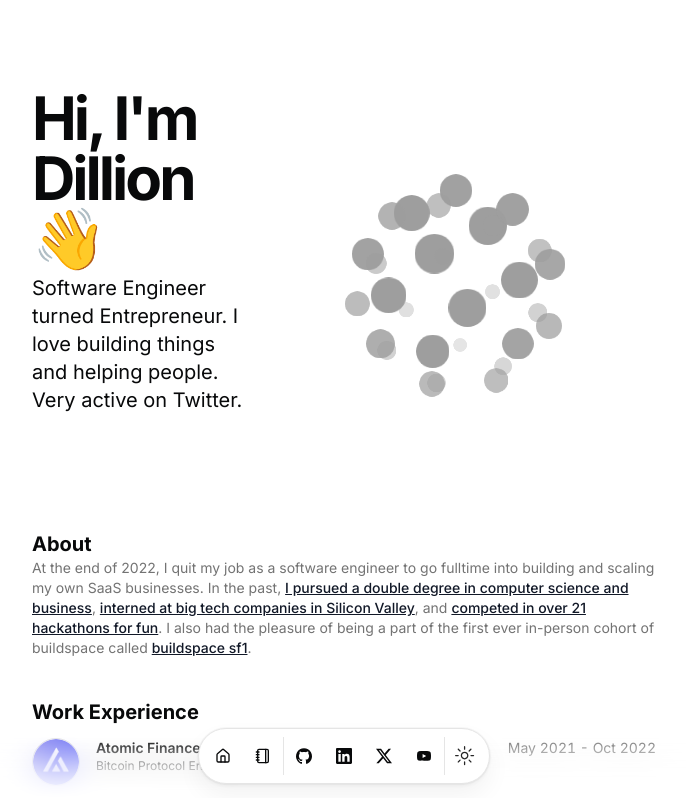
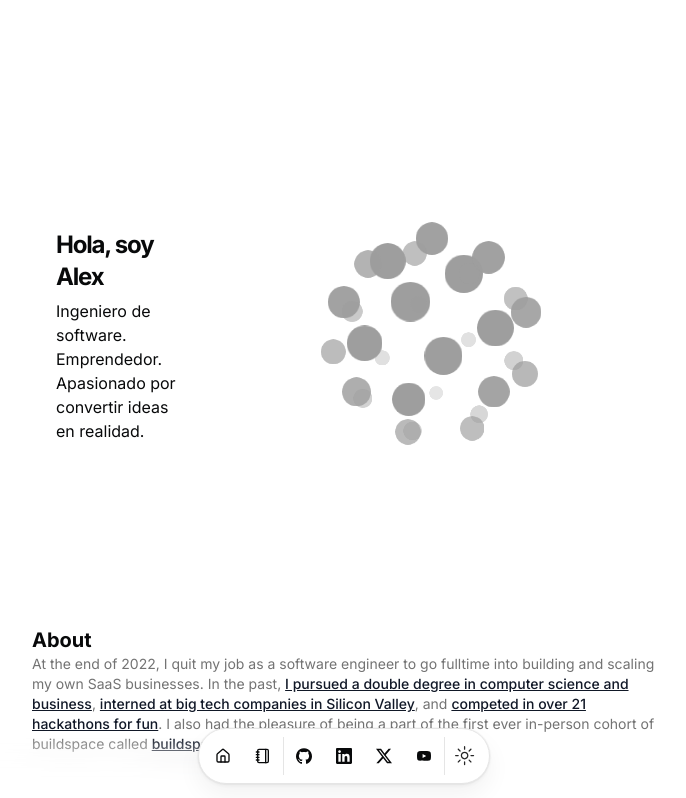
Before and after one commit to Alexod24/portfolio, a Next.js app: page / in a window 1280 px wide. Shown: the top 798 px of the page, without its empty margins (296-982 px from the left). Built offline with nearby package versions, Linux system fonts and the light colour scheme.

Commit message:
Correccion del head

```diff
--- a/src/app/page.tsx
+++ b/src/app/page.tsx
@@ -17,17 +17,17 @@ export default function Page() {
   return (
     <main className="flex flex-col min-h-[100dvh] space-y-10">
       <section id="hero">
-        <div className="mx-auto w-full max-w-2xl space-y-8">
-          <div className="gap-2 flex justify-between">
+        <div className="mx-auto w-full max-w-5xl px-6 py-12">
+          <div className="flex flex-col md:flex-row items-center justify-between gap-12">
             <div className="flex-col flex flex-1 space-y-1.5">
               <BlurFadeText
                 delay={BLUR_FADE_DELAY}
-                className="text-3xl font-bold tracking-tighter sm:text-5xl xl:text-6xl/none"
+                className="text-3xl font-bold tracking-tighter sm:text-2xl xl:text-1xl/none"
                 yOffset={8}
-                text={`Hi, I'm ${DATA.name.split(" ")[0]} 👋`}
+                text={`Hola, soy ${DATA.name.split(" ")[0]}`}
               />
               <BlurFadeText
-                className="max-w-[600px] md:text-xl"
+                className="max-w-[600px] md:text-1xl"
                 delay={BLUR_FADE_DELAY}
                 text={DATA.description}
               />
--- a/src/components/IconCloudDemo.tsx
+++ b/src/components/IconCloudDemo.tsx
@@ -36,7 +36,7 @@ export function IconCloudDemo() {
     (slug) => `https://cdn.simpleicons.org/${slug}/${slug}`
   )
   return (
-    <div className="relative flex size-full items-center justify-center overflow-hidden">
+    <div className="relative flex  items-center justify-center overflow-hidden">
       <IconCloud images={images} />
     </div>
   )
--- a/src/data/resume.tsx
+++ b/src/data/resume.tsx
@@ -2,13 +2,13 @@ import { Icons } from "@/components/icons";
 import { HomeIcon, NotebookIcon } from "lucide-react";
 
 export const DATA = {
-  name: "Dillion Verma",
+  name: "Alex",
   initials: "DV",
   url: "https://dillion.io",
   location: "San Francisco, CA",
   locationLink: "https://www.google.com/maps/place/sanfrancisco",
   description:
-    "Software Engineer turned Entrepreneur. I love building things and helping people. Very active on Twitter.",
+    "Ingeniero de software. Emprendedor. Apasionado por convertir ideas en realidad.",
   summary:
     "At the end of 2022, I quit my job as a software engineer to go fulltime into building and scaling my own SaaS businesses. In the past, [I pursued a double degree in computer science and business](/#education), [interned at big tech companies in Silicon Valley](https://www.youtube.com/watch?v=d-LJ2e5qKdE), and [competed in over 21 hackathons for fun](/#hackathons). I also had the pleasure of being a part of the first ever in-person cohort of buildspace called [buildspace sf1](https://buildspace.so/sf1).",
   avatarUrl: "/me.png",
```
